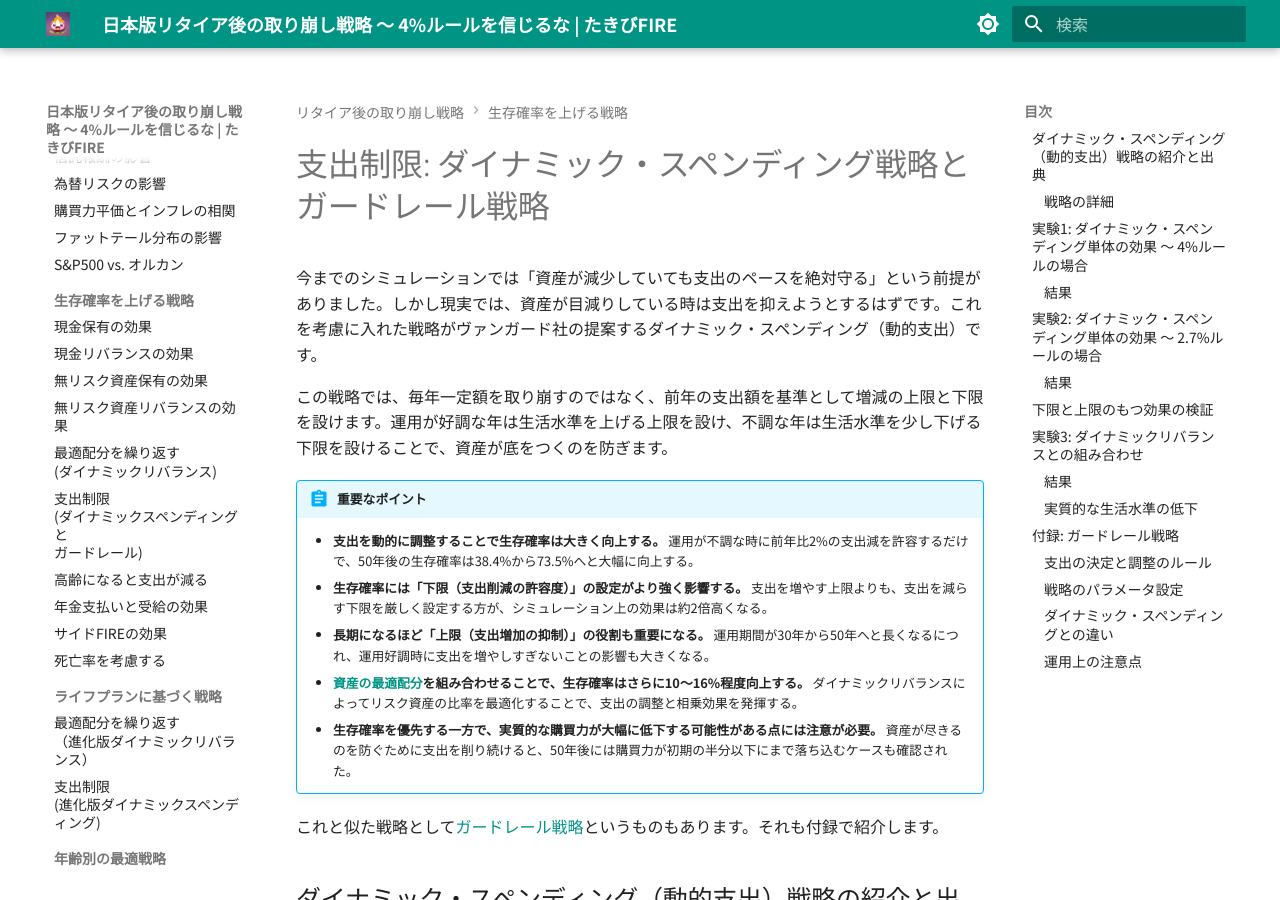
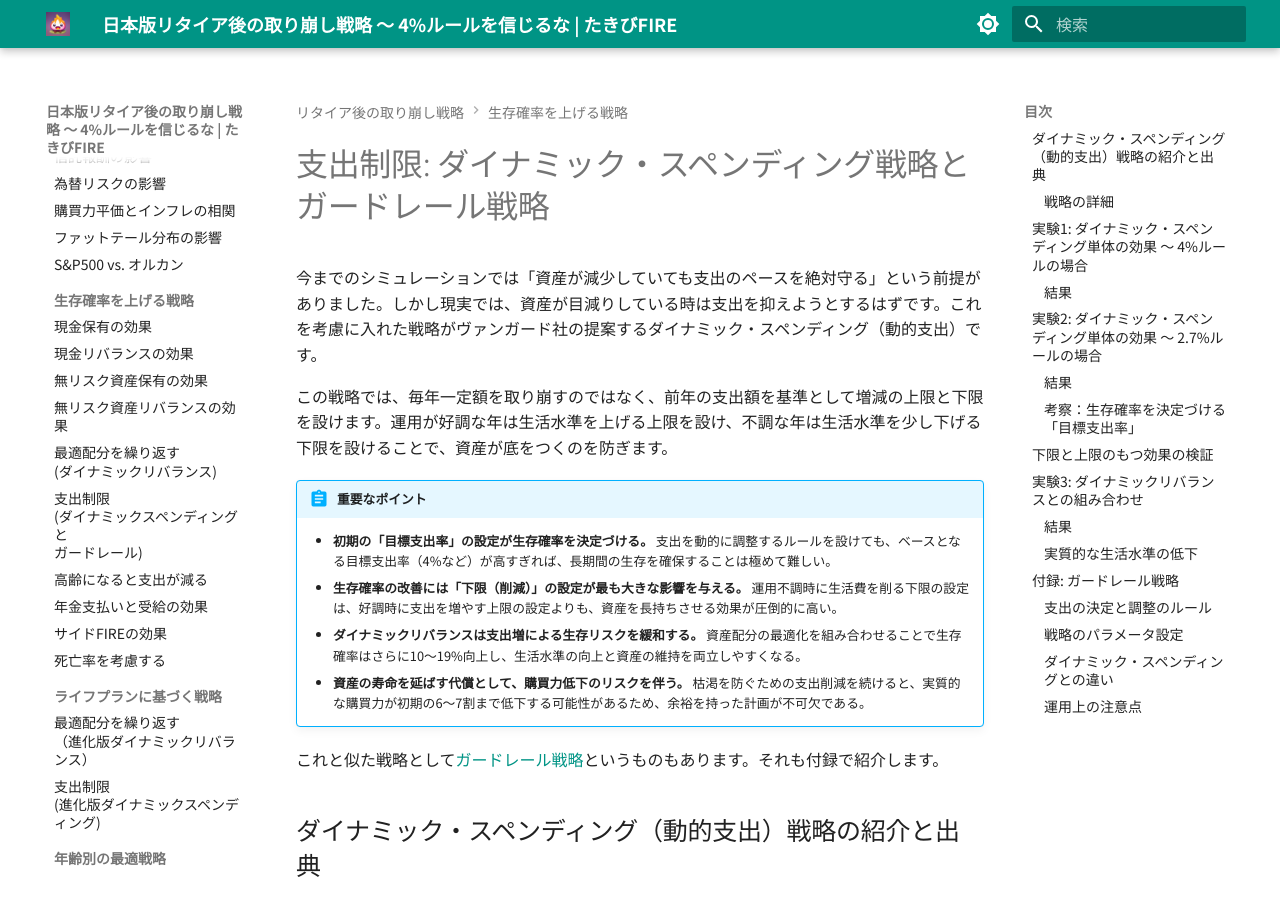
Before and after one commit to TakibiFire/JapaneseTrinityStudy, an MkDocs documentation site: the page built from docs/dynamic_spending.md, in a window 1280 px wide and 900 px high. Built offline with MkDocs 1.6.1 and Material for MkDocs 9.7.7, drawn with Linux system fonts in a browser that asks for light colours; some of the changed text lies outside the part shown.

Commit message:
Update the abstract of dynamic_spending

```diff
--- a/docs/dynamic_spending.md
+++ b/docs/dynamic_spending.md
@@ -23,11 +23,10 @@ python3 src/analyze_dynamic_spending_grid_main.py  --exp_name 1p_1.5p_spend
 この戦略では、毎年一定額を取り崩すのではなく、前年の支出額を基準として増減の上限と下限を設けます。運用が好調な年は生活水準を上げる上限を設け、不調な年は生活水準を少し下げる下限を設けることで、資産が底をつくのを防ぎます。
 
 !!! abstract "重要なポイント"
-    * **支出を動的に調整することで生存確率は大きく向上する。** 運用が不調な時に前年比2%の支出減を許容するだけで、50年後の生存確率は38.4%から73.5%へと大幅に向上する。
-    * **生存確率には「下限（支出削減の許容度）」の設定がより強く影響する。** 支出を増やす上限よりも、支出を減らす下限を厳しく設定する方が、シミュレーション上の効果は約2倍高くなる。
-    * **長期になるほど「上限（支出増加の抑制）」の役割も重要になる。** 運用期間が30年から50年へと長くなるにつれ、運用好調時に支出を増やしすぎないことの影響も大きくなる。
-    * **[資産の最適配分](dynamic_rebalance.md)を組み合わせることで、生存確率はさらに10〜16%程度向上する。** ダイナミックリバランスによってリスク資産の比率を最適化することで、支出の調整と相乗効果を発揮する。
-    * **生存確率を優先する一方で、実質的な購買力が大幅に低下する可能性がある点には注意が必要。** 資産が尽きるのを防ぐために支出を削り続けると、50年後には購買力が初期の半分以下にまで落ち込むケースも確認された。
+    * **初期の「目標支出率」の設定が生存確率を決定づける。** 支出を動的に調整するルールを設けても、ベースとなる目標支出率（4%など）が高すぎれば、長期間の生存を確保することは極めて難しい。
+    * **生存確率の改善には「下限（削減）」の設定が最も大きな影響を与える。** 運用不調時に生活費を削る下限の設定は、好調時に支出を増やす上限の設定よりも、資産を長持ちさせる効果が圧倒的に高い。
+    * **ダイナミックリバランスは支出増による生存リスクを緩和する。** 資産配分の最適化を組み合わせることで生存確率はさらに10〜19%向上し、生活水準の向上と資産の維持を両立しやすくなる。
+    * **資産の寿命を延ばす代償として、購買力低下のリスクを伴う。** 枯渇を防ぐための支出削減を続けると、実質的な購買力が初期の6〜7割まで低下する可能性があるため、余裕を持った計画が不可欠である。
 
 これと似た戦略として[ガードレール戦略](#付録-ガードレール戦略)というものもあります。それも付録で紹介します。
 
@@ -147,6 +146,14 @@ python3 src/analyze_dynamic_spending_grid_main.py  --exp_name 1p_1.5p_spend
 </figure>
 
 次の章で詳しく解説しますが、下限-1.5%に対して、上限5%というのは急に贅沢をしすぎで、これが長期の生存に悪影響を及ぼしています。よって、==上限1%, 下限-1.5%== 程度のライフスタイル (生存率 66.5% → 75.3%)が現実的で、かつヴァンガード社の手法よりも長期的には優れていると言えます。
+
+### 考察：生存確率を決定づける「目標支出率」
+
+実験1（4%ルール）と実験2（2.7%ルール）の結果を比較すると、生存確率に対して最も支配的な要因は、調整ルールの詳細よりも**「ベースとなる目標支出率の設定」**であることが明確になりました。
+
+目標支出率が4%の場合、どのような調整を加えても50年生存確率を高い水準に保つことは困難です。一方で、目標支出率を2.7%まで下げることで、無調整でも生存確率は66.5%に達し、適切な調整を加えることで86.6%まで向上します。
+
+ダイナミック・スペンディングは優れたリスク管理の手法ですが、ベースとなる支出率が高すぎる場合にはその効果も限定的です。まずは慎重な目標支出率を設定し、その上で運用状況に合わせた柔軟な調整を組み合わせることが、長期生存の鍵となります。
 
 ## 下限と上限のもつ効果の検証
 
```
Also changed, not shown: docs/index.md (+2 -2 lines).
